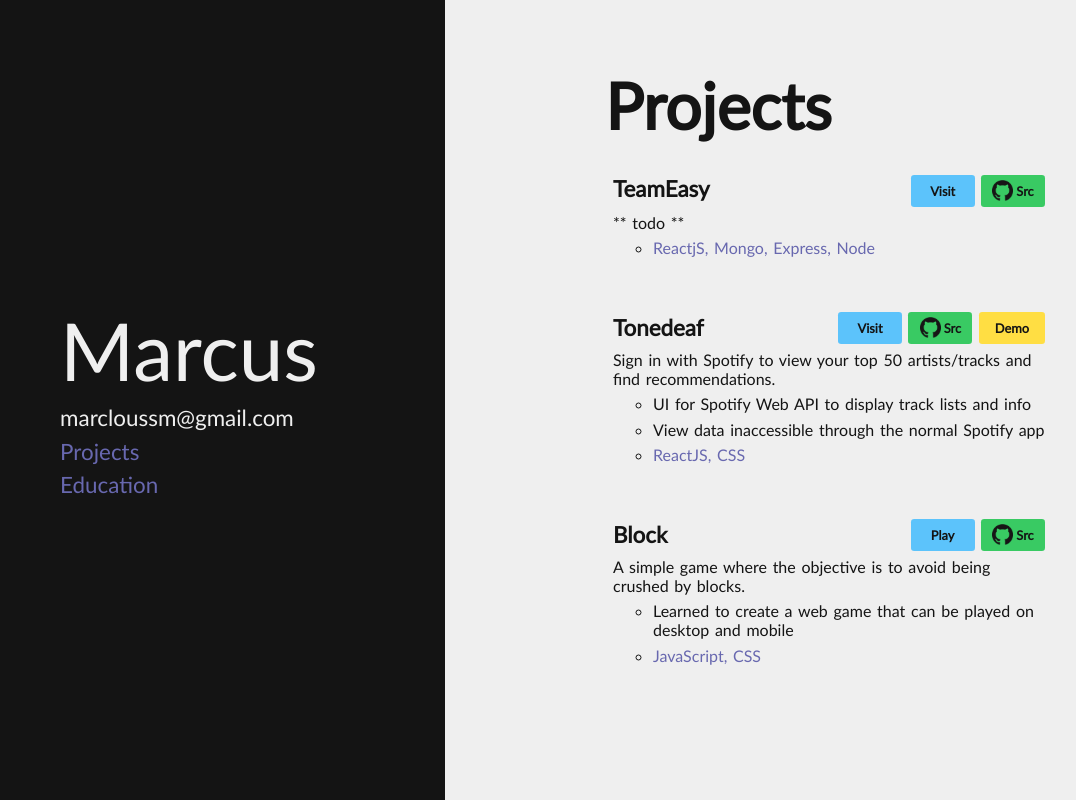
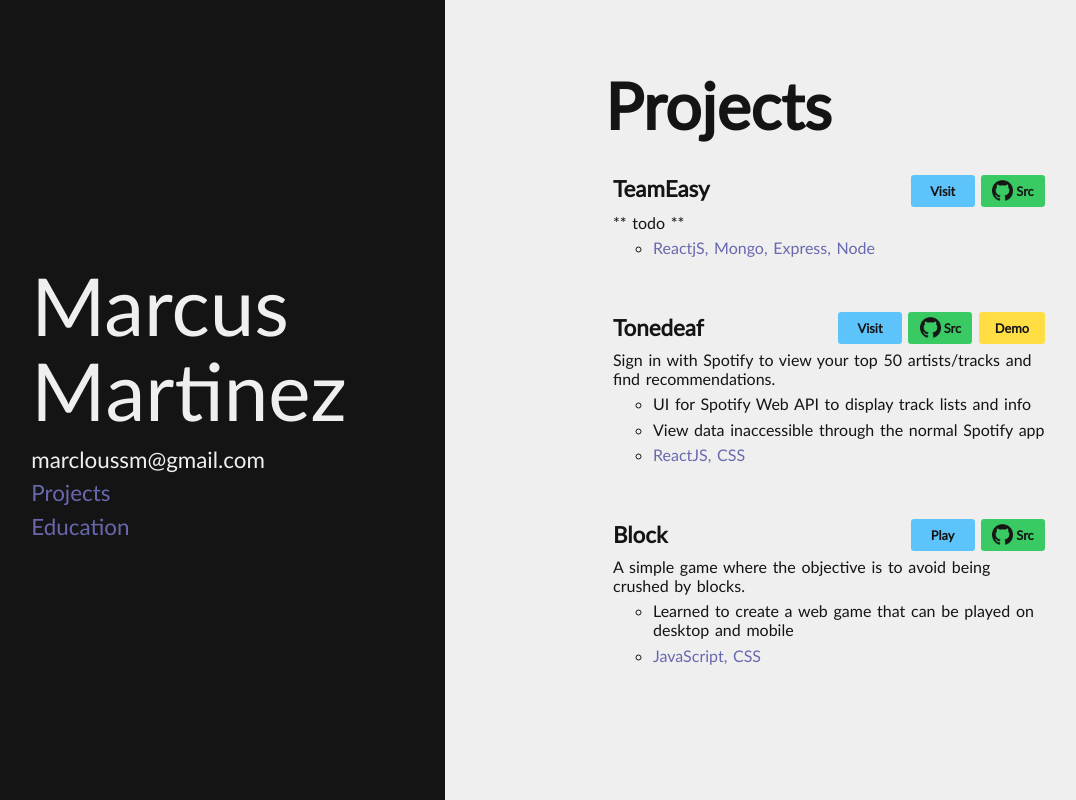
Before and after one commit to mlmar/mlmar.github.io, a React (Create React App) app: page / in a window 1280 px wide. Shown: the whole page, without its empty margins (67-1143 px from the left). Built offline with nearby package versions, Linux system fonts and the light colour scheme.

Commit message:
name animation

```diff
--- a/src/css/main.css
+++ b/src/css/main.css
@@ -75,6 +75,20 @@
 
 .slide-down {
   animation-name: slide-down;
+  animation-duration: 1s;
+}
+
+@keyframes slide-up {
+  from {
+    margin-bottom: -5rem;
+  }
+  to {
+    margin-bottom: 0rem;
+  }
+}
+
+.slide-up {
+  animation-name: slide-up;
   animation-duration: 1s;
 }
 
@@ -274,6 +288,35 @@ label, p, h, li, a {
   text-decoration: underline;
 }
 
+.name {
+  display: flex;
+  flex-direction: column;
+  margin-bottom: 1rem;
+}
+
+.name label {
+  display: flex;
+  padding: 0;
+  height: 5.3rem;
+}
+
+.container {
+  display: flex;
+}
+
+.container > .segment {
+  position: relative;
+}
+
+.container > .segment > .placeholder {
+  color: transparent;
+}
+
+.container > .segment > .scroll {
+  position: absolute;
+  top: 0;
+}
+
 
 /****************** CONTENT ******************/
 
@@ -448,26 +491,56 @@ label, p, h, li, a {
   position: relative;
 }
 
+.scroll > .up,
+.scroll > .down,
+.scroll > .left,
 .scroll > .right {
   background: var(--darker);
   position: absolute;
   width: 100%;
   height: 100%;
 
-  animation-name: right;
-  animation-duration: 2s;
-  transform: translateX(50%) scale(0, 1);
+  animation-fill-mode: forwards;
+}
+
+.scroll > .up {
+  animation-name: up;
+}
+
+.scroll > .down {
+  animation-name: down;
+}
+
+.scroll > .left {
+  animation-name: left;
+}
+
+.scroll > .right {
+  animation-name: right
+}
+
+
+
+
+@keyframes up {
+  from { transform: translateY(0%) scale(1,1); }
+  to { transform: translateY(-50%) scale(1,0); }
+}
+
+@keyframes down {
+  from { transform: translateY(0%) scale(1,1); }
+  to { transform: translateY(50%) scale(1,0); }
+}
+
+@keyframes left {
+  from { transform: translateX(0%) scale(1,1); }
+  to { transform: translateX(-50%) scale(0,1); }
 }
 
 @keyframes right {
-  from {
-    transform: translateX(0%) scale(1,1);
-  }
-  to {
-    transform: translateX(50%) scale(0,1);
-  }
+  from { transform: translateX(0%) scale(1,1); }
+  to { transform: translateX(50%) scale(0,1); }
 }
-
 
 
 
--- a/src/js/design/Name.js
+++ b/src/js/design/Name.js
@@ -1,14 +1,90 @@
 import React from 'react';
 import Scroll from './Scroll.js';
 
+/* animate my name
+ *
+ *  M
+ *  Marcus
+ *  M
+ *  Martinez
+ *
+ *    Marcus
+ *    Martinez
+ */
+
 class Name extends React.Component {
+  constructor(props) {
+    super(props);
+
+    this.state = {
+      firstName : null,
+      frame : 0
+    }
+
+    this.getFrame = this.getFrame.bind(this);
+  }
+
+  // get correct animation frame
+  getFrame() {
+    switch(this.state.frame) {
+      case 0:
+        return (
+          <Scroll direction="right" duration=".4" delay="1" key="0">
+            <label className="title"> arcus </label>
+          </Scroll>
+        )
+
+      case 1:
+        return (
+          <Scroll direction="right" duration=".4" delay="0" type="reverse" key="1">
+            <label className="title"> arcus </label>
+          </Scroll>
+        )
+
+      default:
+        return (
+          <Scroll direction="right" duration=".4" delay="0" key="2">
+            <label className="title"> artinez </label>
+          </Scroll>
+        )
+    }
+  }
+
+  componentDidMount() {
+    setTimeout(() => { //reverse
+      this.setState({
+        frame : 1
+      })
+    }, 1500 );
+
+    setTimeout(() => {
+      this.setState({
+        frame : 2
+      })
+    }, 2100 );
+
+    setTimeout(() => {
+      this.setState({
+        firstName : <label className="title slide-up"> Marcus </label>
+      })
+    }, 2500 );
+
+  }
+
   render() {
     return (
-      <div>
-        <span className="scroll">
-          <div className="right"></div>
-          <label className="title"> Marcus </label>
-        </span>
+      <div className="name">
+        {this.state.firstName}
+        <div className="container">
+          <label className="title"> M </label>
+          <span className="segment">
+            <label className="title placeholder"> artinez </label>
+
+            {this.getFrame()}
+
+          </span>
+        </div>
+
       </div>
     )
   }
--- a/src/js/design/Scroll.js
+++ b/src/js/design/Scroll.js
@@ -1,10 +1,24 @@
 import React from 'react';
+
+/*  "Unscroll" animation for any children elements
+ *    {this.props.direction}  : direction of the scroll (up, down, left, right);
+ *    {this.props.duration}   : optional scroll duration, 2 seconds by default
+ *    {this.props.delay}      : optional scroll delay, 0 seconds by default
+ *
+ *    css located under .scroll in css.main
+ */
 
 class Scroll extends React.Component {
   render() {
+    var style =  { animationDuration : "2s", animationDelay : "0s", animationDirection : "normal"};
+    style.animationDuration = this.props.duration ? this.props.duration + "s" : "2s";
+    style.animationDelay = this.props.delay ? this.props.delay + "s" : "0s";
+    style.animationDirection = this.props.type ? this.props.type : "normal";
+
     return (
       <span className="scroll">
-        <div className="right"></div>
+        <div className={this.props.direction.toLowerCase()} style={style}></div>
+        {this.props.children}
       </span>
     )
   }
```
